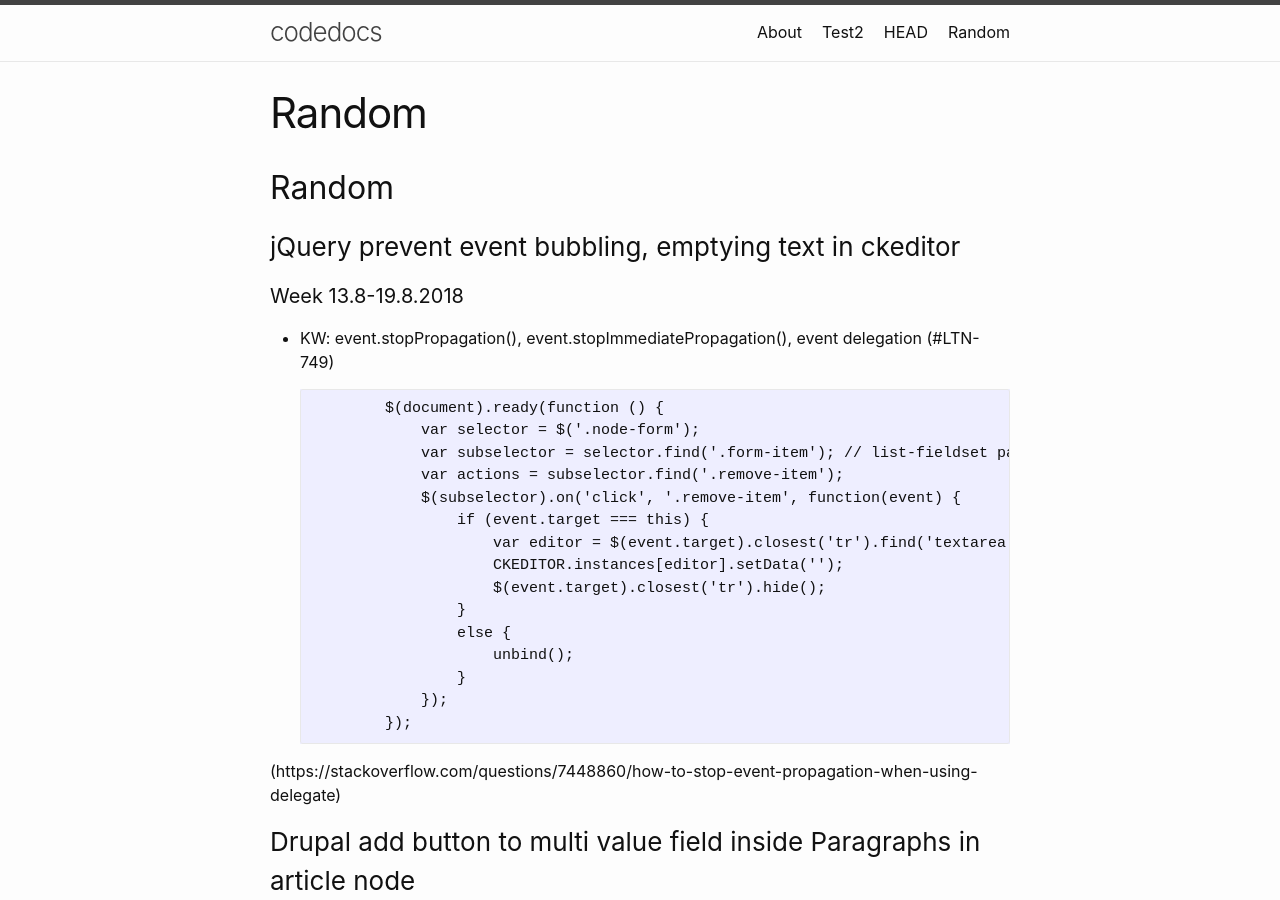
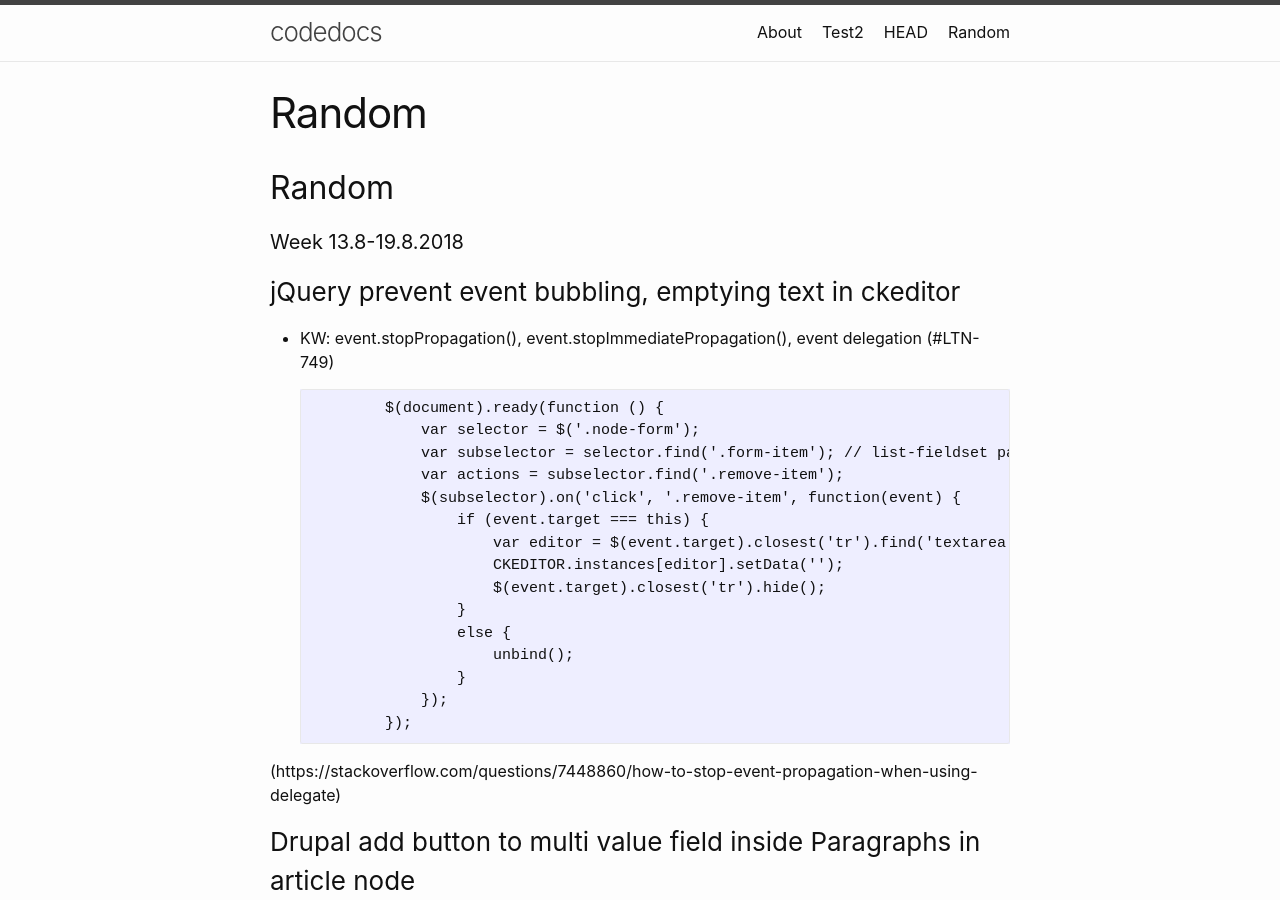
Before and after one commit to denipub/denipub.github.io, a Jekyll site: the page built from test.md, in a window 1280 px wide and 900 px high. Built offline with Jekyll 4.4.1, drawn with Linux system fonts in a browser that asks for light colours; our own code applies the rules of GitHub Pages for plain Markdown files.

```diff
--- a/test.md
+++ b/test.md
@@ -1,8 +1,8 @@
 
 ## Random
 
+#### Week 13.8-19.8.2018
 ### jQuery prevent event bubbling, emptying text in ckeditor
-#### Week 13.8-19.8.2018
 
   * KW: event.stopPropagation(), event.stopImmediatePropagation(), event delegation (#LTN-749)
 
```
